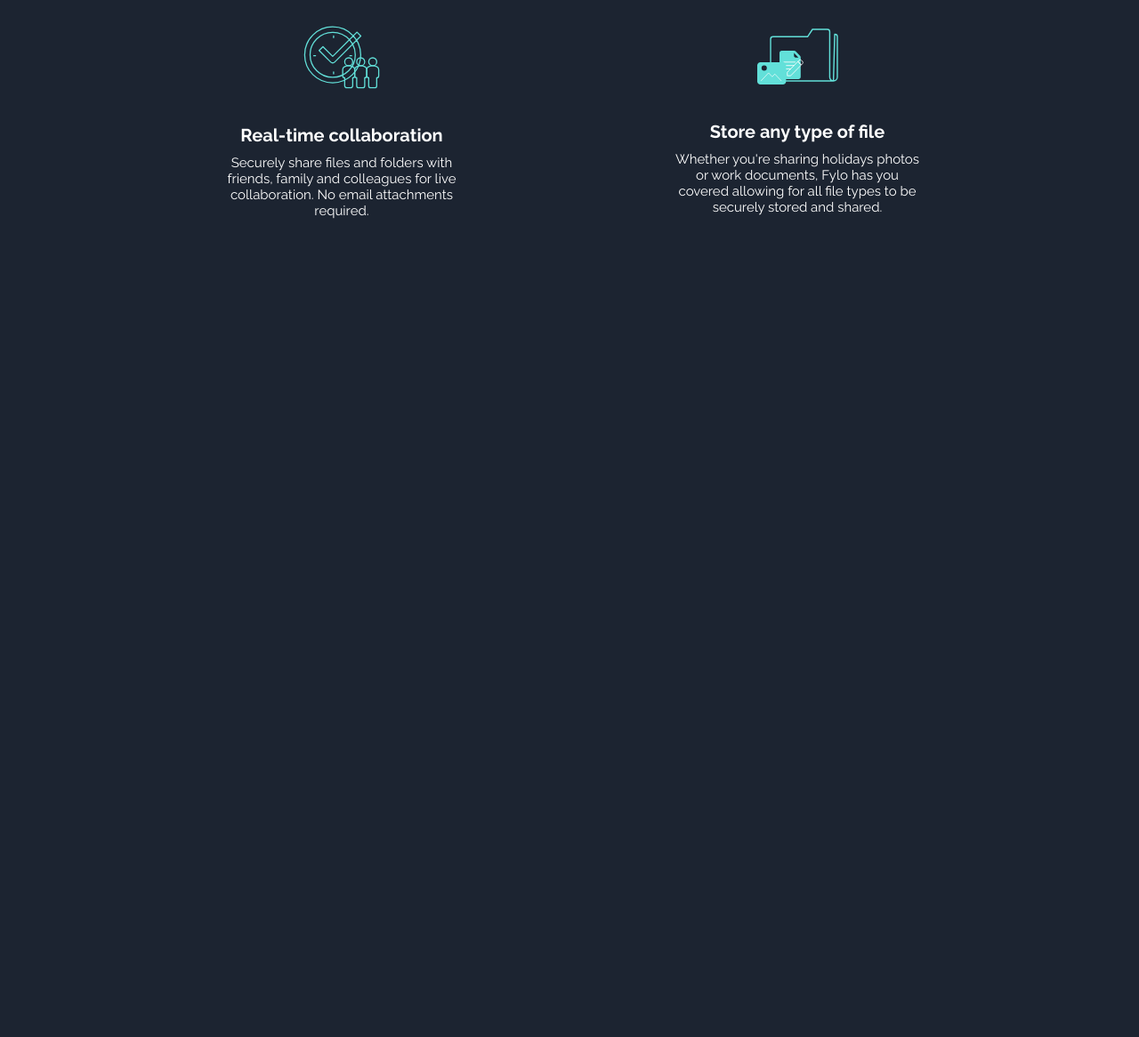
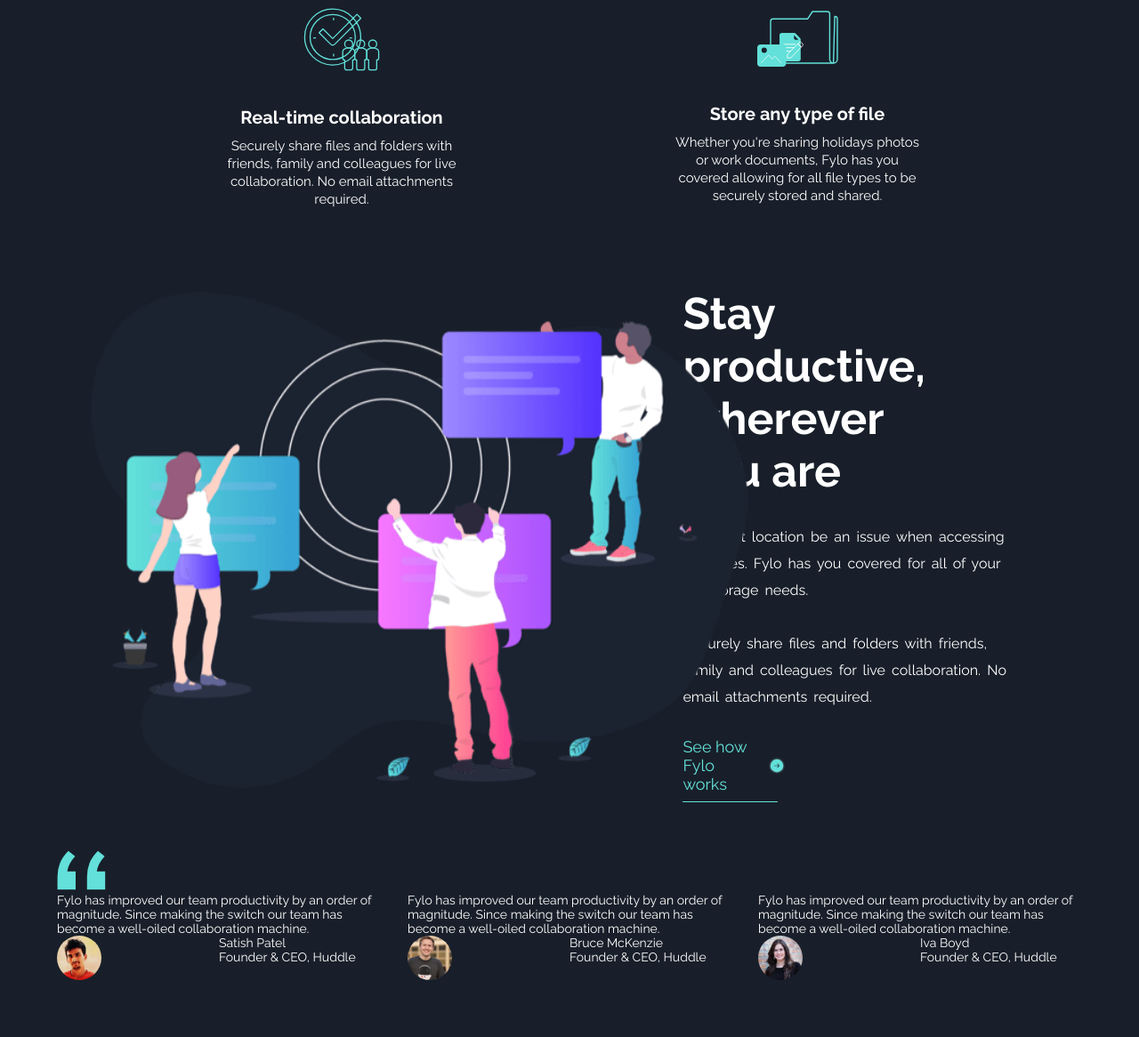
Before and after one commit to Joylin-Pinto/Dark-theme-landing-page, a plain HTML site: page index.html in a window 1280 px wide. Shown: the part 1475-2641 px from the top of the page at 89% size. Before the commit the page ends 1874 px from the top, so only its background shows below. Drawn offline with Linux system fonts and the light colour scheme.

Commit message:
Testimonial section

```diff
--- a/index.html
+++ b/index.html
@@ -56,47 +56,66 @@
         file types to be securely stored and shared.</p>
     </div>
   </div>
+  <div class="three">
+    <img src="./images/illustration-stay-productive.png" alt="stay-productive">
+    <div class="three-right">
+      <h1>Stay productive, wherever you are</h1>
+      <p>Never let location be an issue when accessing your files. Fylo has you covered for all of your file
+        storage needs.
+      </p>
+      <p>Securely share files and folders with friends, family and colleagues for live collaboration. No email
+        attachments required.</p>
+        <div class="three-link">
+          <a href="#">See how Fylo works</a>
+          <img src="./images/icon-arrow.svg" alt="arrow">
+        </div>
+    </div>
+  </div>
+  <div class="testimonials">
+    <img src="./images/bg-quotes.png" alt="bg-quotes">
+    <div class="testimonial-cards">
+      <div class="testimonial-card">
+        <p>Fylo has improved our team productivity by an order of magnitude. Since making the switch our team has
+          become a well-oiled collaboration machine.</p>
+          <div class="name-sec">
+            <img src="./images/profile-1.jpg" alt="profile-1">
+            <div class="name">
+              <p>Satish Patel</p>
+              <p>Founder & CEO, Huddle</p>
+            </div>
+          </div>
+      </div>
+      <div class="testimonial-card">
+        <p>Fylo has improved our team productivity by an order of magnitude. Since making the switch our team has
+          become a well-oiled collaboration machine.</p>
+          <div class="name-sec">
+            <img src="./images/profile-2.jpg" alt="profile-1">
+            <div class="name">
+              <p>Bruce McKenzie</p>
+              <p>Founder & CEO, Huddle</p>
+            </div>
+          </div>
+      </div>
+      <div class="testimonial-card">
+        <p>Fylo has improved our team productivity by an order of magnitude. Since making the switch our team has
+          become a well-oiled collaboration machine.</p>
+          <div class="name-sec">
+            <img src="./images/profile-3.jpg" alt="profile-1">
+            <div class="name">
+              <p>Iva Boyd</p>
+              <p>Founder & CEO, Huddle</p>
+            </div>
+          </div>
+      </div>
+    </div>
+  </div>
   <!--
-
-  Security you can trust
 
 
 
 
 
 
-
-
-
-
-
-  Stay productive, wherever you are
-
-  Never let location be an issue when accessing your files. Fylo has you covered for all of your file
-  storage needs.
-
-  Securely share files and folders with friends, family and colleagues for live collaboration. No email
-  attachments required.
-
-  See how Fylo works
-
-  Fylo has improved our team productivity by an order of magnitude. Since making the switch our team has
-  become a well-oiled collaboration machine.
-
-  Satish Patel
-  Founder & CEO, Huddle
-
-  Fylo has improved our team productivity by an order of magnitude. Since making the switch our team has
-  become a well-oiled collaboration machine.
-
-  Bruce McKenzie
-  Founder & CEO, Huddle
-
-  Fylo has improved our team productivity by an order of magnitude. Since making the switch our team has
-  become a well-oiled collaboration machine.
-
-  Iva Boyd
-  Founder & CEO, Huddle
 
   Get early access today
 
--- a/style.css
+++ b/style.css
@@ -52,12 +52,9 @@ main{
     background-position: bottom;
     background-size: contain;
 }
-main #intorimg{
-    scale: 0.7;
-}
 main h1{
     padding: 0% 30%;
-    font-size: 35px;
+    font-size: 45px;
 }
 main p{
     padding: 0% 36%;
@@ -77,11 +74,12 @@ main .blue-btn{
     font-size: 16px;
 }
 .middle-sec{
+    background-color: var(--main-background);
     display: grid;
     grid-template-columns: 1fr 1fr;
     justify-items: center;
     align-items: center;
-    padding: 10%;
+    padding:5% 10%;
 }
 .middle-sec .four-sec{
     display: grid;
@@ -98,12 +96,111 @@ main .blue-btn{
     text-align: center;
     margin: 0;
     font-size: 15px;
+    line-height: 20px;
 }
 .middle-sec .four-sec .heading{
     font-size: 20px;
     font-weight: 700;
     font-family: 'Raleway', sans-serif;
 }
+.three{
+    background: var(--main-background);
+    display: grid;
+    grid-template-columns: 1fr 1fr;
+    padding-inline: 8%;
+    align-items: center;
+    gap: 50px;
+}
+.three img{
+    scale: 1.2;
+    padding-inline: 10%;
+}
+.three .three-right{
+    display: grid;
+    gap: 30px;
+    width: 90%;
+}
+.three .three-right h1{
+    font-size: 50px;
+    width: 80%;
+}
+.three .three-right p{
+    font-size: 16px;
+    word-spacing: 3px;
+    line-height: 30px;
+}
+.three .three-right .three-link{
+    width: 48%;
+    position: relative;
+    display: grid;
+    grid-template-columns: 1fr 1fr;
+    justify-content: center;
+    align-items: center;
+}
+.three .three-right .three-link:after{
+    content: "";
+    display: block;
+    position: absolute;
+    border-radius: 4px;
+    bottom: -10px;
+    left: 0;
+    width: 60%;
+    height: 1px;
+    background-color:var(--Cyan)
+}
+.three .three-right .three-link a{
+    color: var(--Cyan);
+    text-decoration: none;
+    font-size: 18px;
+}
+.testimonials{
+    padding: 5%;
+    background-color: var(--main-background);
+}
+.testimonial-cards{
+    display: grid;
+    grid-template-columns: 1fr 1fr 1fr;
+    gap: 30px;
+}
+.testimonial-cards .testimonial-card .name-sec{
+    display: grid;
+    grid-template-columns: 1fr 1fr;
+    justify-items: flex-start;
+    align-items: flex-start;
+}
+.testimonial-cards .testimonial-card img{
+    width: 50px;
+    border-radius: 50px;
+}
+@media (min-width:601px) and (max-width: 1000px){
+    main img{
+        width: 90%;
+        justify-self: center
+    }
+    main h1{
+        padding: 5% 10%;
+        font-size: 35px;
+    }
+    main p{
+        padding:0% 5%;
+    }
+    .three{
+        grid-template-columns: 1fr;
+        padding: 0;
+        align-items: center;
+        justify-items: center;
+    }
+    .three img{
+        width: 90%;
+    }
+    .three .three-right{
+        width: 80%;
+    }
+    .three .three-right .three-link img{
+        width: 15%;
+    }
+}
+
 @media only screen and (max-width: 600px){
     body{
         height: 100vh;
@@ -128,6 +225,8 @@ main .blue-btn{
         justify-self: flex-start
     }
     main{
+        background: url(./images/bg-curvy-mobile.svg) no-repeat cover;
+        background-position: 0px 200px ;
         padding: 0;
     }
     main img{
@@ -142,5 +241,24 @@ main .blue-btn{
     }
     .middle-sec{
         grid-template-columns: 1fr;
+        gap: 50px;
+    }
+    .middle-sec .four-sec p{
+        width: 99%;
+    }
+    .three{
+        grid-template-columns: 1fr;
+        padding: 0;
+        align-items: center;
+        justify-items: center;
+    }
+    .three img{
+        width: 90%;
+    }
+    .three .three-right{
+        width: 80%;
+    }
+    .three .three-right .three-link img{
+        width: 15%;
     }
 }
```
